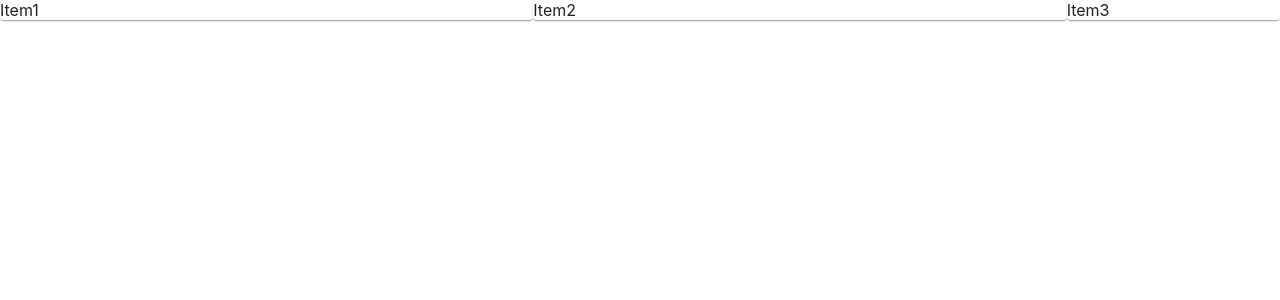
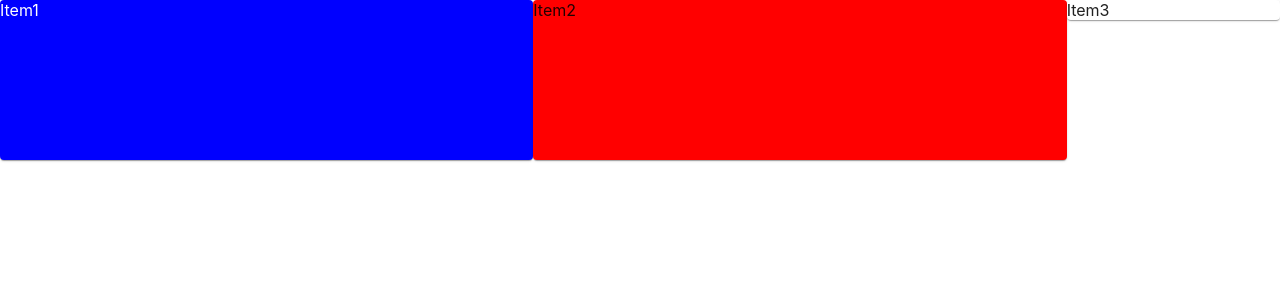
Before and after one commit to 123rishu/DEV_PP, a React (Create React App) app in the folder Module3_React/reels/: page / in a window 1280 px wide. Shown: the top 300 px of the page. Built offline with nearby package versions, Linux system fonts and the light colour scheme.

Commit message:
makeStyles done

```diff
--- a/Module3_React/reels/src/MaterialUI/Grids.jsx
+++ b/Module3_React/reels/src/MaterialUI/Grids.jsx
@@ -2,16 +2,28 @@ import React from 'react';
 import { Container, Grid, Paper, Button, makeStyles } from '@material-ui/core';
 
 const Grids = () => {
+    let useStyles = makeStyles({
+        size: {
+            height: "20vh",
+            backgroundColor: "red",
+        },
+        color: {
+            color: "white",
+            backgroundColor : "blue",
+        },
+    })
+
+    let classes = useStyles();
+
     return (
     <div>
-
         <Grid container>
             <Grid item xs={5} sm={2} md={5}>
-                <Paper>Item1</Paper>
+                <Paper className={[classes.size, classes.color]}>Item1</Paper>
             </Grid>
 
             <Grid item xs={5} sm={2} md={5}>
-                <Paper>Item2</Paper>
+                <Paper className={classes.size}>Item2</Paper>
             </Grid>
 
             <Grid item xs={5} sm={8} md={2}>
```
